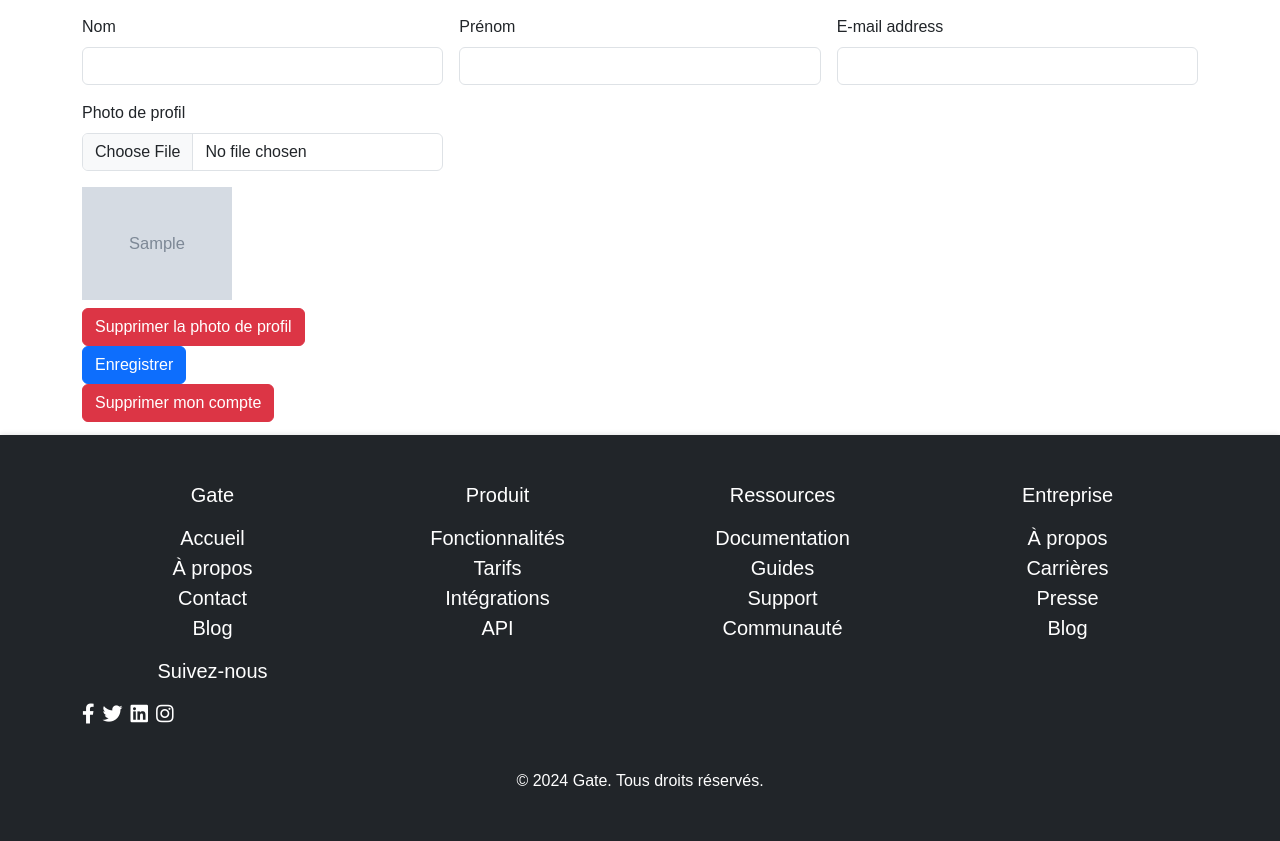
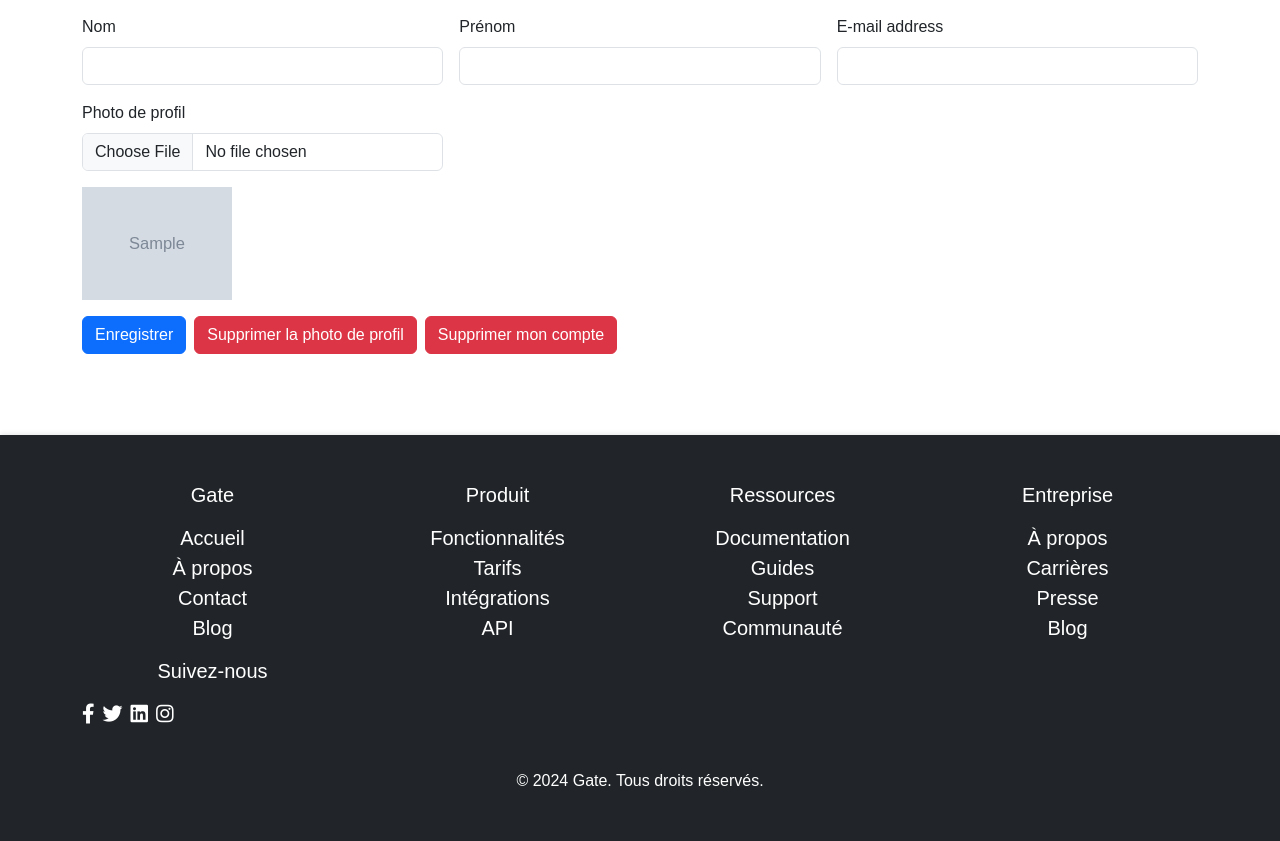
Before and after one commit to SIRdud12/Projet-Technologique-T2, a PHP site: page /compte.php in a window 1280 px wide. Shown: the part 119-960 px from the top of the page. Run offline with PHP 8.4, Linux system fonts and the light colour scheme; the visitor is signed in with stand-in values (Sample User, id 1); tables that the repository leaves empty or names only in its code hold one stand-in row (values such as "Sample post"); grey boxes marked "Sample" are stand-in pictures; data that the repository does not hold is empty; some web fonts are replaced.

Commit message:
Add files via upload

```diff
--- a/compte.php
+++ b/compte.php
@@ -278,17 +278,20 @@ if (isset($_GET['photo_deleted']) && $_GET['photo_deleted'] == '1') {
                 <?php if ($user_info && $user_info['photo'] !== 'default.png'): ?>
                 <div class="col-md-12">
                     <img src="pdp/<?php echo htmlspecialchars($user_info['photo']); ?>" alt="Photo de profil" width="150"><br>
-                    <form method="post" action="">
-                        <input type="hidden" name="delete_photo" value="1">
-                        <button type="submit" class="btn btn-danger mt-2">Supprimer la photo de profil</button>
-                    </form>
                 </div>
                 <?php endif; ?>
-                <div class="col-12">
+                <div class="col-12 d-flex justify-content-start gap-2">
                     <button type="submit" class="btn btn-primary">Enregistrer</button>
-                </div>
-                <div class="col-12">
-                    <button type="button" class="btn btn-danger" onclick="confirmDelete()">Supprimer mon compte</button>
+                    <?php if ($user_info && $user_info['photo'] !== 'default.png'): ?>
+                        <form method="post" action="" class="d-inline">
+                            <input type="hidden" name="delete_photo" value="1">
+                            <button type="submit" class="btn btn-danger">Supprimer la photo de profil</button>
+                        </form>
+                    <?php endif; ?>
+                    <form method="post" action="" class="d-inline">
+                        <input type="hidden" name="confirm_delete" value="1">
+                        <button type="button" class="btn btn-danger" onclick="confirmDelete()">Supprimer mon compte</button>
+                    </form>
                 </div>
             </form>
         </div>
```
